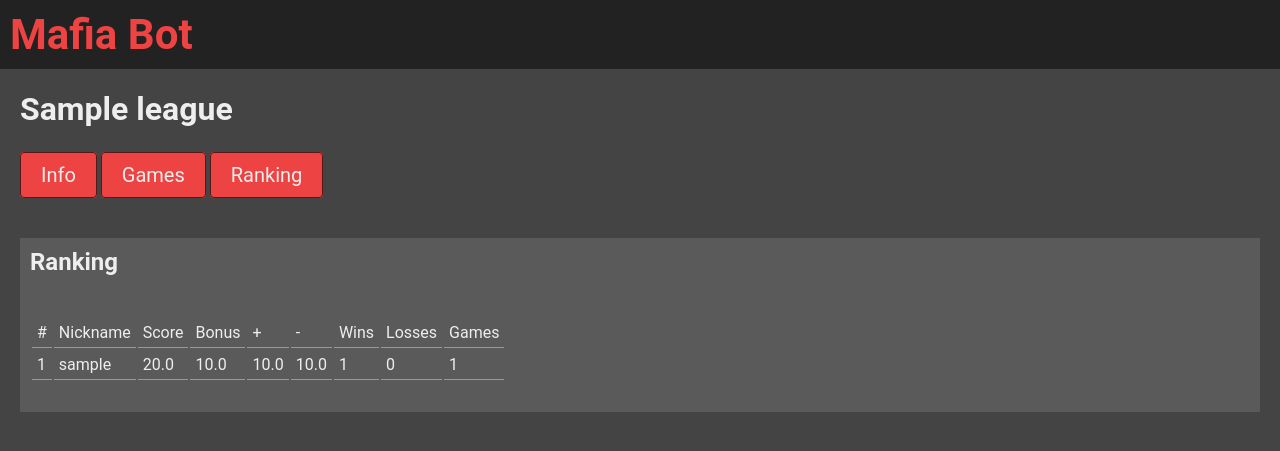
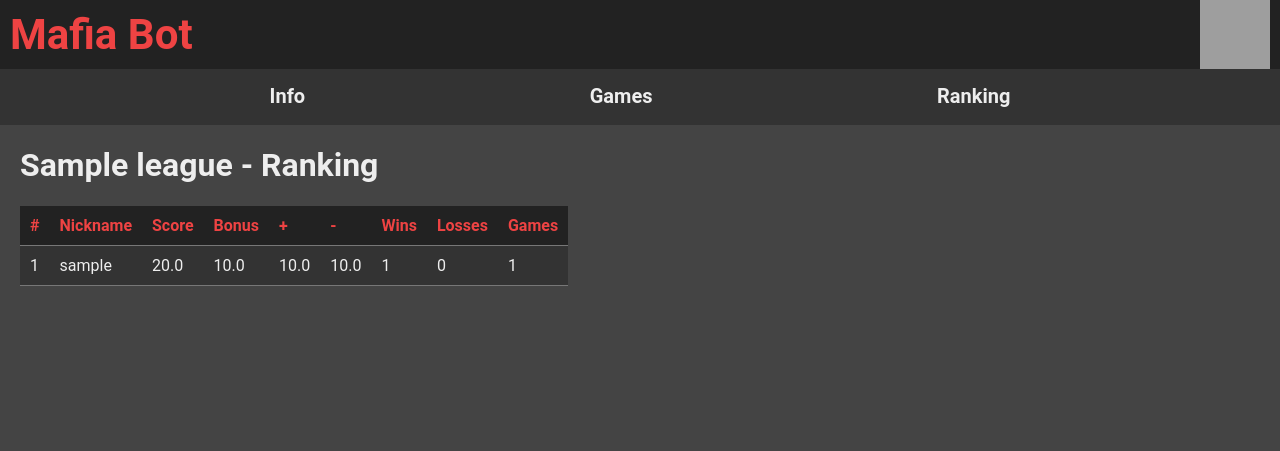
Before and after one commit to justmeben/rebelmafia, a Django app: page /league/1/table in a window 1280 px wide. Shown: the top 451 px of the page. Run offline with Django 4.2, Linux system fonts and the light colour scheme; tables that the repository leaves empty hold one stand-in row (values such as "Sample post"); grey boxes are pictures that could not be loaded.

Commit message:
html design and martinez logo

```diff
--- a/rebelmafia/settings.py
+++ b/rebelmafia/settings.py
@@ -117,9 +117,13 @@ USE_TZ = True
 # Static files (CSS, JavaScript, Images)
 # https://docs.djangoproject.com/en/4.1/howto/static-files/
 
-STATIC_URL = 'static/'
+STATIC_URL = 'staticfiles/'
 
 # Default primary key field type
 # https://docs.djangoproject.com/en/4.1/ref/settings/#default-auto-field
 
 DEFAULT_AUTO_FIELD = 'django.db.models.BigAutoField'
+STATICFILES_DIRS = [
+    BASE_DIR / "staticfiles",
+    "staticfiles"
+]
--- a/templates/base.html
+++ b/templates/base.html
@@ -1,3 +1,4 @@
+{% load static %}
 <!DOCTYPE html>
 <html lang="en">
 <head>
@@ -63,33 +64,55 @@
     .menu-link{
         text-decoration: none;
         color: #eee;
-        background: #ee4343;
-        padding: 10px 20px;
+        padding: 2px 15px;
         margin: 0;
         font-size: 20px;
-        border: #581818 1px solid;
         transition: .3s ease;
         line-height: 2.5;
-        border-radius: 4px;
+        font-weight: bolder;
+        border-bottom: #333 2px solid;
     }
     .menu-link:hover{
-        background: #eee;
         color: #ee4343;
+        border-bottom: #ee4343 2px solid;
     }
-
+    .sub-nav{
+        margin-top: -20px;
+        margin-left: -20px;
+        display: flex;
+        align-items: center;
+        align-content: center;
+        justify-content: space-evenly;
+        background: #333;
+        width: 100vw;
+    }
     table{
-         padding: 20px 0;
+        padding: 200px;
+        border-collapse: collapse;
+    }
+    table tr:nth-of-type(even){
+        background: #333;
+    }
+    table tr:nth-of-type(odd){
+        background: #444;
+    }
+    table tr:first-child{
+        background: #222;
     }
     table td{
-        padding: 5px;
-        border-bottom: #999 1px solid;
+        padding: 10px;
+        border-bottom: #777 1px solid;
         margin: 0;
     }
 
 </style>
 <body>
 <div class="nav">
-    <h1 style="font-size: 42px;"><a href="/" style="color: #ee4343; text-decoration: none">Mafia Bot</a></h1>
+    <h1 style="font-size: 42px; text-align: left">
+        <img src="{% static "martinez.png" %}" width="70px" height="70px"
+        style="position: absolute; top: -1px; right: 10px;"/>
+        <a href="/" style="color: #ee4343; text-decoration: none">Mafia Bot</a>
+    </h1>
 </div>
 
 <div class="main-content">
--- a/templates/base__league.html
+++ b/templates/base__league.html
@@ -1,13 +1,12 @@
 {% extends "base.html" %}
 
 {% block content %}
-    <h1>{{ league.name }}</h1>
-    <a class="menu-link" href="/league/{{ league.id }}"> Info</a>
-    <a class="menu-link" href="/league/{{ league.id }}/games"> Games</a>
-    <a class="menu-link" href="/league/{{ league.id }}/table"> Ranking</a>
-    <br />
-    <br />
-    <br />
+    <div class="sub-nav">
+        <a class="menu-link" href="/league/{{ league.id }}"> Info</a>
+        <a class="menu-link" href="/league/{{ league.id }}/games"> Games</a>
+        <a class="menu-link" href="/league/{{ league.id }}/table"> Ranking</a>
+    </div>
+    <h1>{{ league.name }} {% block title_extra %}{% endblock %}</h1>
     {% block inner_content %}
     {% endblock %}
 {% endblock %}
--- a/templates/league_games.html
+++ b/templates/league_games.html
@@ -1,8 +1,6 @@
 {% extends "base__league.html" %}
-
+{% block title_extra %} - Games{% endblock %}
 {% block inner_content %}
-    <div class="section-card">
-        <h2 style="margin-top: 0;">Games</h2>
         {% for game in games %}
             <div style="padding: 10px; margin-bottom: 10px; border-radius: 5px;
                     background: {% if game.did_citizen_win %}#d55f5f{% else %}#333{% endif %}">
@@ -17,5 +15,4 @@
                 {% endfor %}
             </div>
         {% endfor %}
-    </div>
 {% endblock %}
--- a/templates/league_table.html
+++ b/templates/league_table.html
@@ -1,11 +1,9 @@
 {% extends "base__league.html" %}
-
+{% block title_extra %} - Ranking{% endblock %}
 {% block inner_content %}
-    <div class="section-card">
-        <h2 style="margin-top: 0;">Ranking</h2>
         <div style="overflow-x: scroll">
         <table>
-            <tr>
+            <tr style="color: #ee4343; font-weight: bolder">
                 <td>#</td>
                 <td>Nickname</td>
                 <td>Score</td>
@@ -31,6 +29,5 @@
             </tr>
         {% endfor %}
         </table>
-        </div>
     </div>
 {% endblock %}
```
Also changed, not shown: 1 other file.
